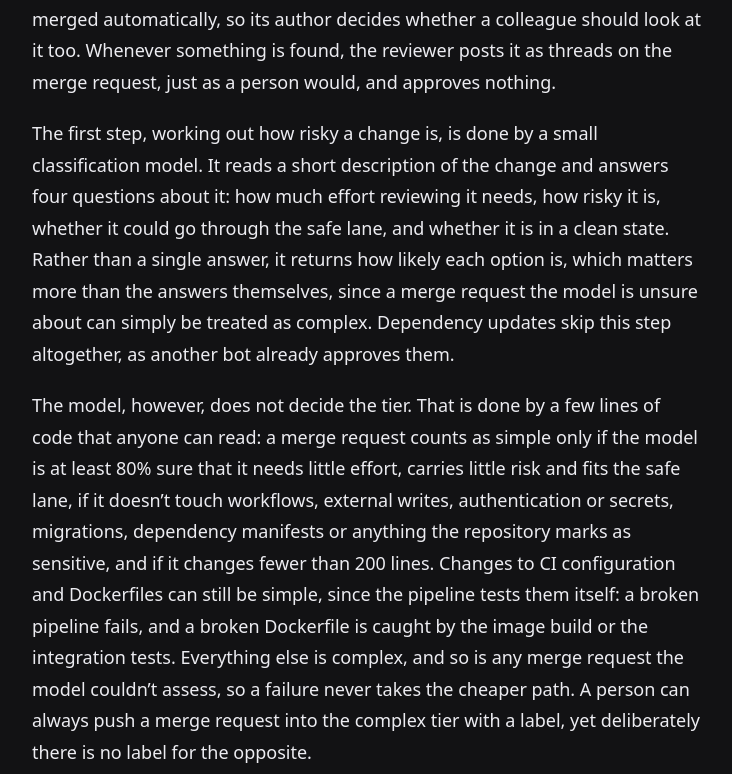
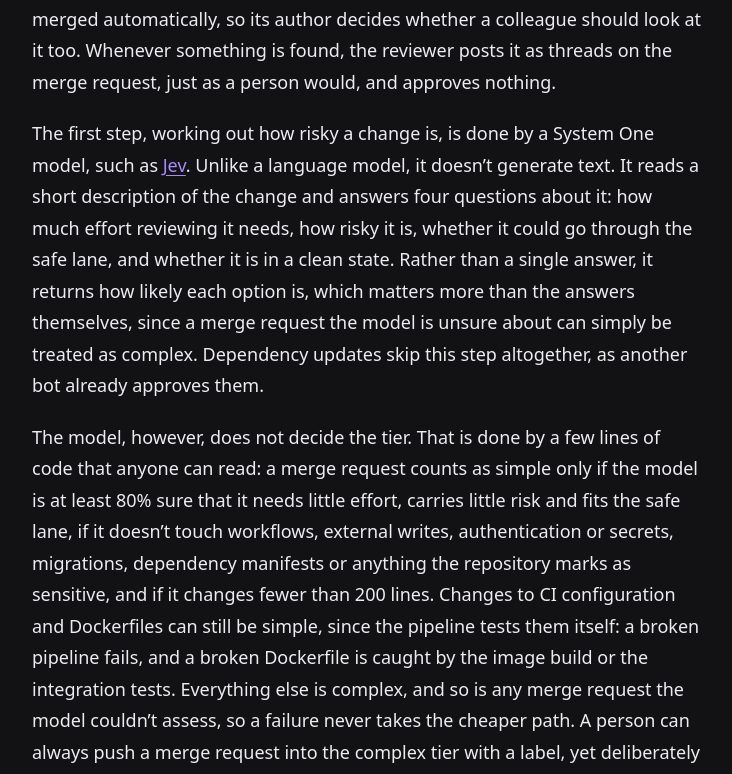
Before and after one commit to sissythem/personal-website, an Astro site: page /writing/ai-code-review-bottleneck in a window 1280 px wide. Shown: the part 2508-3282 px from the top of the page, without its empty margins (272-1004 px from the left). Built offline with nearby package versions, Linux system fonts and the light colour scheme; Astro itself is replaced by a stand-in of ours.

Commit message:
docs: name the System One triage model
Co-Authored-By: Claude Opus 5.5 <noreply@anthropic.com>

```diff
--- a/src/content/writing/ai-code-review-bottleneck.md
+++ b/src/content/writing/ai-code-review-bottleneck.md
@@ -26,7 +26,7 @@ The goal was therefore to stop people from reviewing simple merge requests, whil
 
 The idea is simple. When a merge request is opened, or marked ready after being a draft, a small GitLab app picks it up and first works out how risky it is. Based on the answer, it puts the merge request in one of two tiers, simple or complex, and starts a coding agent to review it. If the reviewer finds nothing wrong with a simple merge request, it approves it and merges it once the pipeline passes, so nobody has to read it. A complex merge request gets a deeper review and, even when nothing is found, it is approved but never merged automatically, so its author decides whether a colleague should look at it too. Whenever something is found, the reviewer posts it as threads on the merge request, just as a person would, and approves nothing.
 
-The first step, working out how risky a change is, is done by a small classification model. It reads a short description of the change and answers four questions about it: how much effort reviewing it needs, how risky it is, whether it could go through the safe lane, and whether it is in a clean state. Rather than a single answer, it returns how likely each option is, which matters more than the answers themselves, since a merge request the model is unsure about can simply be treated as complex. Dependency updates skip this step altogether, as another bot already approves them.
+The first step, working out how risky a change is, is done by a System One model, such as [Jev](https://typesafe.ai/blog/introducing-system-one-models-and-jev). Unlike a language model, it doesn't generate text. It reads a short description of the change and answers four questions about it: how much effort reviewing it needs, how risky it is, whether it could go through the safe lane, and whether it is in a clean state. Rather than a single answer, it returns how likely each option is, which matters more than the answers themselves, since a merge request the model is unsure about can simply be treated as complex. Dependency updates skip this step altogether, as another bot already approves them.
 
 The model, however, does not decide the tier. That is done by a few lines of code that anyone can read: a merge request counts as simple only if the model is at least 80% sure that it needs little effort, carries little risk and fits the safe lane, if it doesn't touch workflows, external writes, authentication or secrets, migrations, dependency manifests or anything the repository marks as sensitive, and if it changes fewer than 200 lines. Changes to CI configuration and Dockerfiles can still be simple, since the pipeline tests them itself: a broken pipeline fails, and a broken Dockerfile is caught by the image build or the integration tests. Everything else is complex, and so is any merge request the model couldn't assess, so a failure never takes the cheaper path. A person can always push a merge request into the complex tier with a label, yet deliberately there is no label for the opposite.
 
@@ -66,4 +66,5 @@ When I started, I thought the problem was finding a better AI reviewer. In hinds
 
 - [How the Claude Code team does code review](https://claude.dev/blog/solving-code-review-at-anthropic/), Addy Osmani, Morgan Westlee Lunt and Qing Wang, Anthropic
 - [How the Claude Code team thinks about verification](https://claude.dev/blog/how-the-claude-code-team-thinks-about-verification/), Addy Osmani, Anthropic
+- [Introducing System One models and Jev](https://typesafe.ai/blog/introducing-system-one-models-and-jev), TypeSafe
 - [The AI-native SDLC playbook](https://claude.com/resources/articles/the-ai-native-sdlc-playbook), Louis Claxton, Anthropic
```
